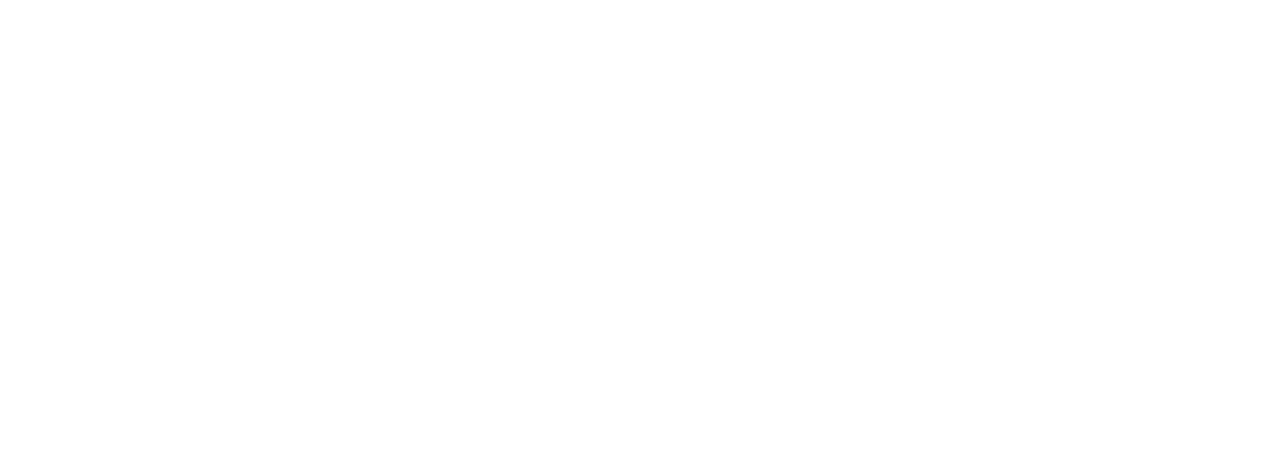
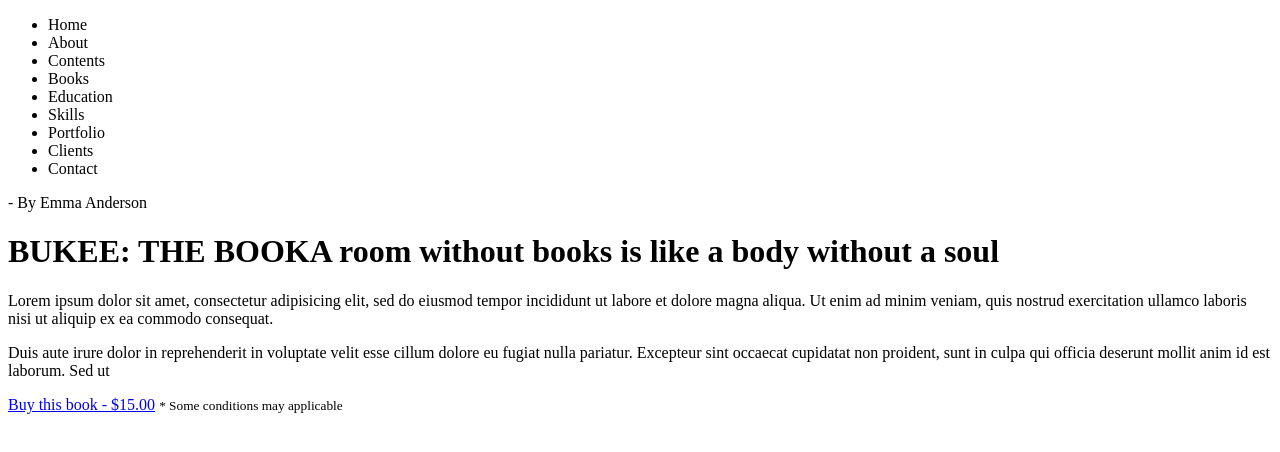
Before and after one commit to alabooma/bukee, a plain HTML site: page index.html in a window 1280 px wide. Drawn offline with Linux system fonts and the light colour scheme.

Commit message:
Update index.html

```diff
--- a/index.html
+++ b/index.html
@@ -1,11 +1,42 @@
 <!DOCTYPE html>
 <html lang="en">
-<head>
-    <meta charset="UTF-8">
-    <meta name="viewport" content="width=device-width, initial-scale=1.0">
-    <title>Document</title>
-</head>
-<body>
-
-</body>
+  <head>
+    <meta charset="UTF-8" />
+    <meta name="viewport" content="width=device-width, initial-scale=1.0" />
+    <title>Bukee</title>
+  </head>
+  <body>
+    <div class="main">
+      <header>
+        <div class="header">
+          <a href="#" class="header__logo"></a>
+          <ul class="header-list">
+            <li class="header-list__item">Home</li>
+            <li class="header-list__item">About</li>
+            <li class="header-list__item">Contents</li>
+            <li class="header-list__item">Books</li>
+            <li class="header-list__item">Education</li>
+            <li class="header-list__item">Skills</li>
+            <li class="header-list__item">Portfolio</li>
+            <li class="header-list__item">Clients</li>
+            <li class="header-list__item">Contact</li>
+          </ul>
+        </div>
+      </header>
+      <div class="wrap">
+        <div class="block-book">
+          <div class=""></div>
+          <div class="block-text">
+              <p class="block-text__name">- By Emma Anderson</p>
+              <h1 class="block-text__title">BUKEE: THE BOOK<span>A room without books is like a body without a soul</span></h1>
+              <p>Lorem ipsum dolor sit amet, consectetur adipisicing elit, sed do eiusmod tempor incididunt ut labore et dolore magna aliqua. Ut enim ad minim veniam, quis nostrud exercitation ullamco laboris nisi ut aliquip ex ea commodo consequat.
+              </p>
+              <p>Duis aute irure dolor in reprehenderit in voluptate velit esse cillum dolore eu fugiat nulla pariatur. Excepteur sint occaecat cupidatat non proident, sunt in culpa qui officia deserunt mollit anim id est laborum. Sed ut</p>
+              <a class="btn" href="#">Buy this book - $15.00</a>
+              <small>* Some conditions may applicable</small>
+          </div>
+        </div>
+      </div>
+    </div>
+  </body>
 </html>
```
